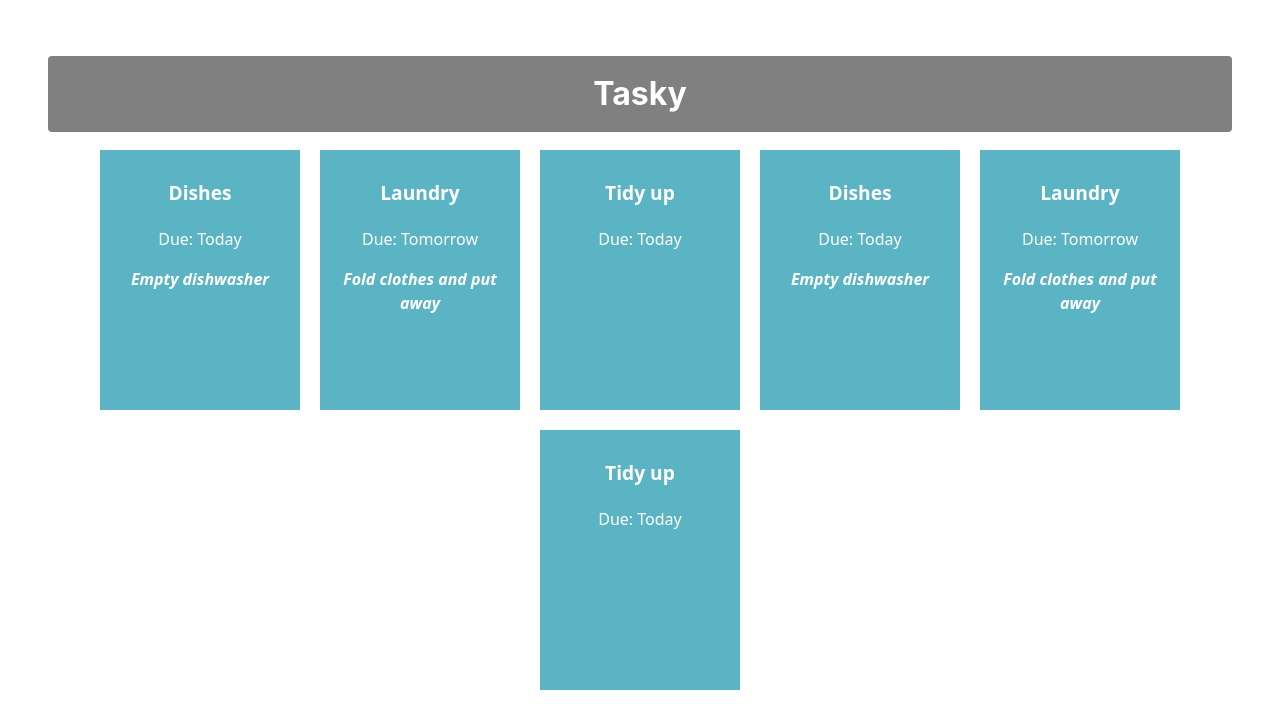
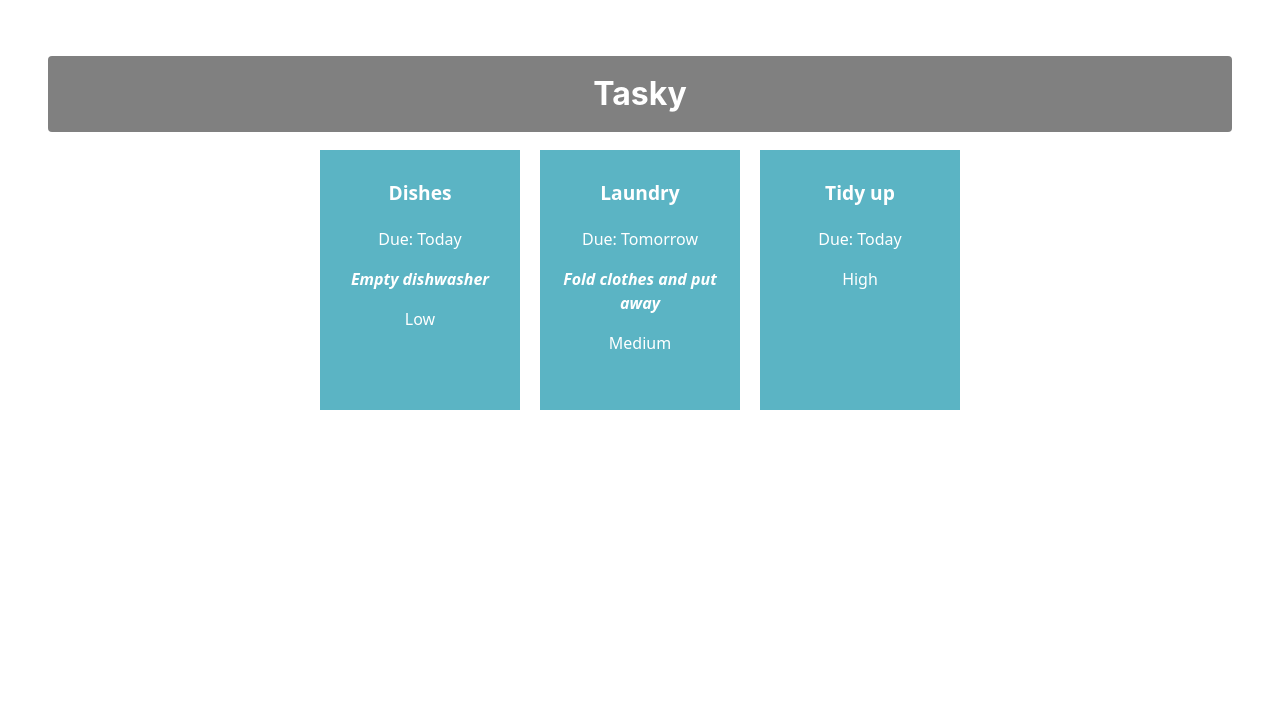
Before and after one commit to amycomynshaugh03/react-basics-labs, a React (Vite) app in the folder tasky/: page / in a window 1280 px wide. Shown: the top 728 px of the page. Built offline with nearby package versions, Linux system fonts and the light colour scheme.

Commit message:
Tasky Lab 2a - Excerise done

```diff
--- a/tasky/src/App.jsx
+++ b/tasky/src/App.jsx
@@ -7,9 +7,9 @@
 
    const [ taskState, setTaskState ] = useState({
     tasks: [
-      { id: 1, title:"Dishes", description: "Empty dishwasher", deadline: "Today" },
-      { id: 2, title: "Laundry", description: "Fold clothes and put away", deadline: "Tomorrow" },
-      { id: 3, title: "Tidy up", deadline: "Today" }
+      { id: 1, title:"Dishes", description: "Empty dishwasher", deadline: "Today", priority:"Low" },
+      { id: 2, title: "Laundry", description: "Fold clothes and put away", deadline: "Tomorrow",priority:"Medium" },
+      { id: 3, title: "Tidy up", deadline: "Today", priority:"High" }
     ]
   });
 
@@ -23,15 +23,10 @@
       title={task.title}
       description={task.description}
       deadline={task.deadline}
+      priority={task.priority}
       key={task.id}
     />
   ))}
-
-
-
-      <Task title={taskState.tasks[0].title} deadline={taskState.tasks[0].deadline} description={taskState.tasks[0].description} />
-      <Task title={taskState.tasks[1].title} deadline={taskState.tasks[1].deadline} description={taskState.tasks[1].description} />
-      <Task title={taskState.tasks[2].title} deadline={taskState.tasks[2].deadline} description={taskState.tasks[2].description} />
     </div>
   );
 
--- a/tasky/src/components/Task.jsx
+++ b/tasky/src/components/Task.jsx
@@ -7,7 +7,7 @@
              <p className="title">{props.title}</p>
             <p>Due: {props.deadline}</p>
             <p className="description">{props.description}</p>
-
+            <p className= "priority">{props.priority}</p>
         </div>
     )
 }
```
